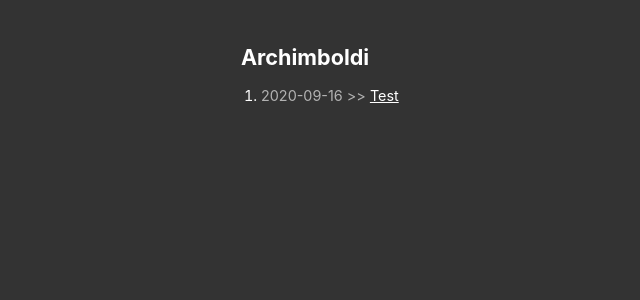
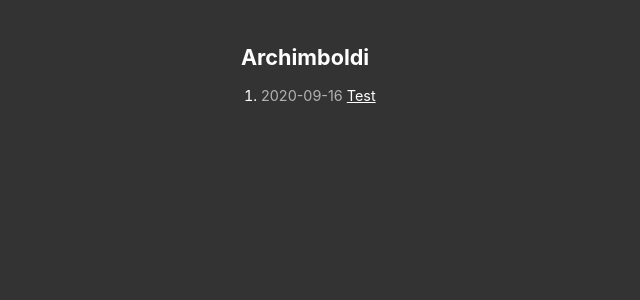
Before and after one commit to archimboldii/archimboldii.github.io, a Jekyll site: the page built from index.html, in a window 1280 px wide. Shown: the top 300 px of the page, without its empty margins (119-759 px from the left). Built offline with Jekyll 4.4.1, drawn with Linux system fonts in a browser that asks for light colours.

Commit message:
Update home.html

```diff
--- a/_layouts/home.html
+++ b/_layouts/home.html
@@ -12,7 +12,7 @@ layout: default
     {% if post.tags contains "scratchpad" %}
       {% else %}
         <li>
-          <span class="muted">{{ post.date | date: "%Y-%m-%d" }} >> </span><a class="post-link" href="{{ post.url | relative_url }}">{{ post.title | escape }}</a>
+          <span class="muted">{{ post.date | date: "%Y-%m-%d" }}  </span><a class="post-link" href="{{ post.url | relative_url }}">{{ post.title | escape }}</a>
         </li>
       {% endif %}
     {% endfor %}
```
